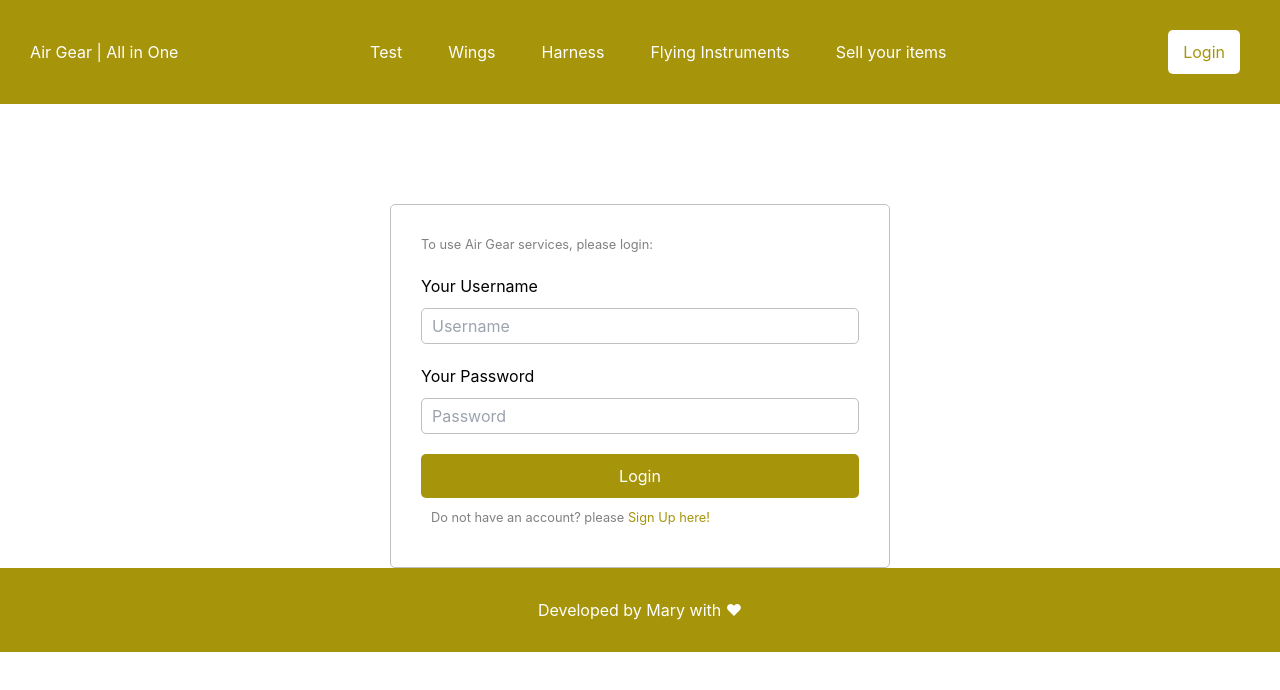
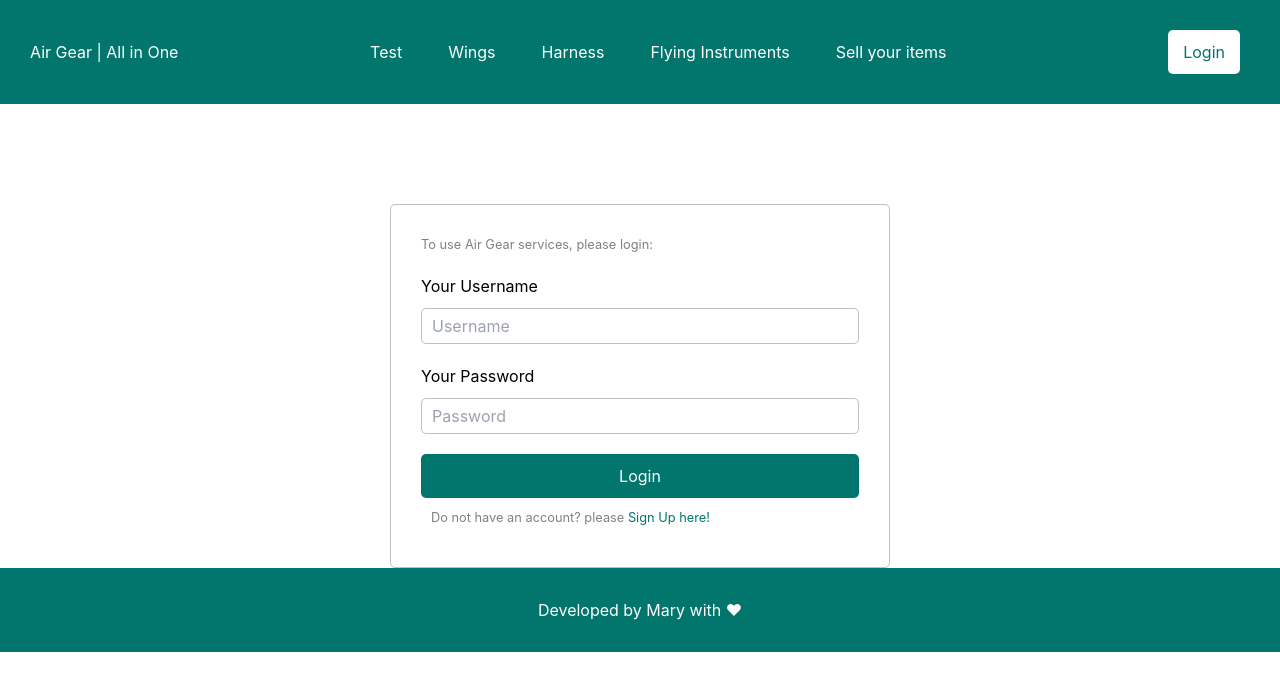
Before and after one commit to Maryamtehranizadeh/ChatrDasDo, a React (Vite) app: page /auth in a window 1280 px wide. Shown: the top 690 px of the page. Built offline with nearby package versions, Linux system fonts and the light colour scheme.

Commit message:
error toast

```diff
--- a/src/components/Login.jsx
+++ b/src/components/Login.jsx
@@ -6,6 +6,7 @@ import { saveCookie } from "../utils/cookie";
 import { useNavigate } from "react-router-dom";
 import { Link } from "react-router-dom";
 import { useAuth } from "../context/AuthProvider";
+import toast from "react-hot-toast";
 
 function Login() {
   const navigate = useNavigate();
@@ -26,7 +27,9 @@ function Login() {
         navigate("/dashboard");
         setLoginToken(response.data.access);
       })
-      .catch((error) => console.log(error));
+      .catch((error) => {
+        toast.error(error.message);
+      });
     // navigate("/dashboard");
   };
 
--- a/src/index.css
+++ b/src/index.css
@@ -5,7 +5,7 @@
 :root {
   font-family: Inter, system-ui, Avenir, Helvetica, Arial, sans-serif;
   line-height: 1.5;
-  --primary-color: rgb(166, 148, 11);
+  --primary-color: rgb(2, 117, 109);
   --secondary-color: #fff;
   --border-color: silver;
   --p-color: grey;
```
